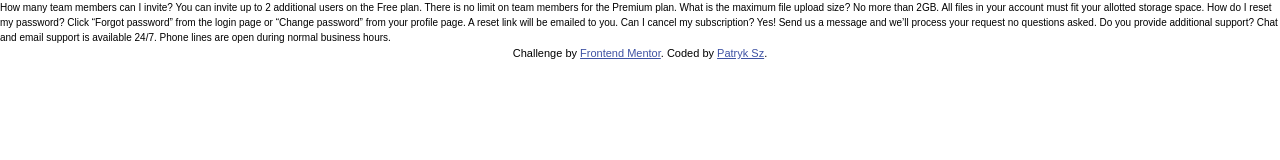
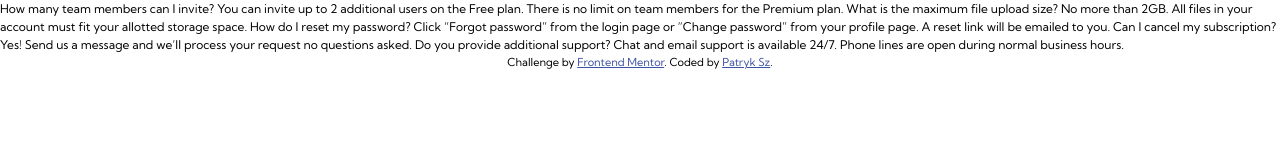
Before and after one commit to dedku/FAQ-accordion-card-DailyNewbie_15, a plain HTML site: page index.html in a window 1280 px wide. Drawn offline with Linux system fonts and the light colour scheme.

Commit message:
css setup add

```diff
--- a/style.css
+++ b/style.css
@@ -82,8 +82,8 @@
 
 /* general */
 body {
-    font-family: 'Karla', sans-serif;
-    font-size: var(--fs-400);
+    font-family: 'Kumbh Sans', sans-serif;
+    font-size: var(--fs-200);
 }
 
 main,
```
